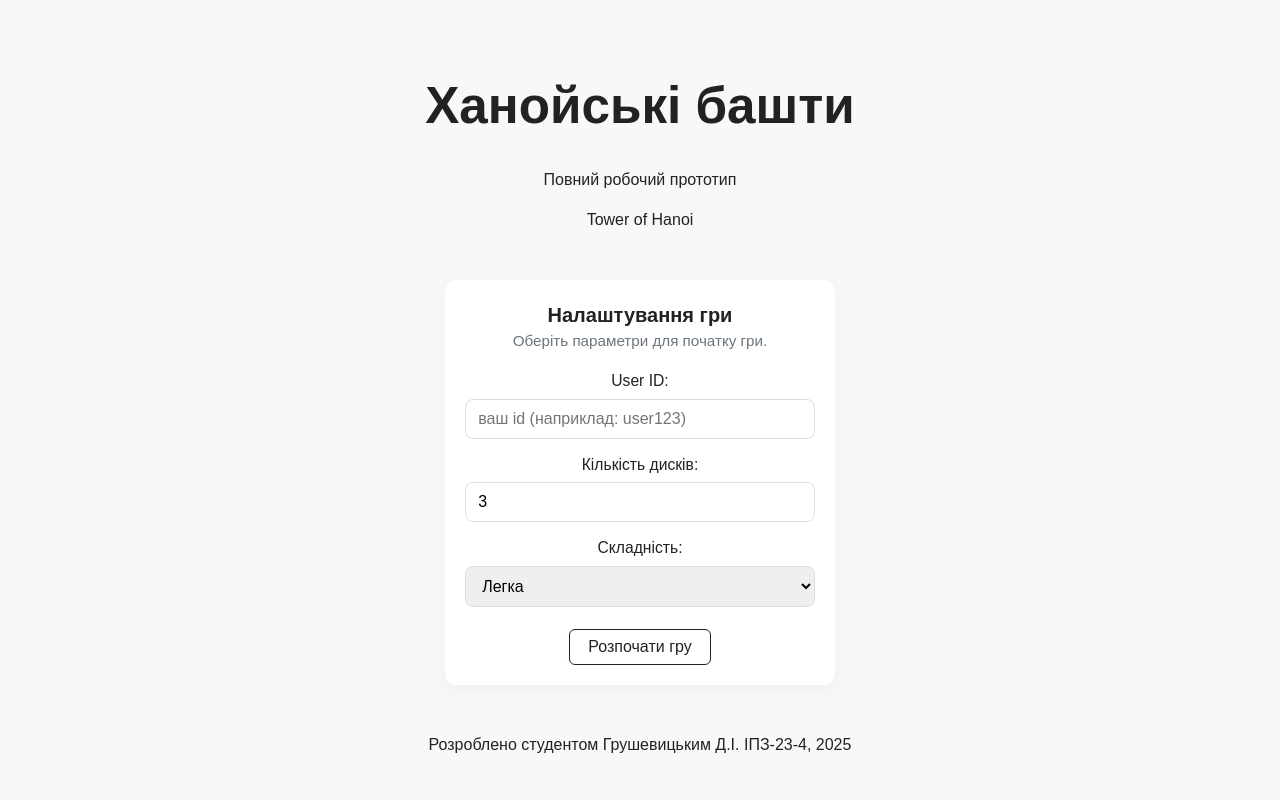
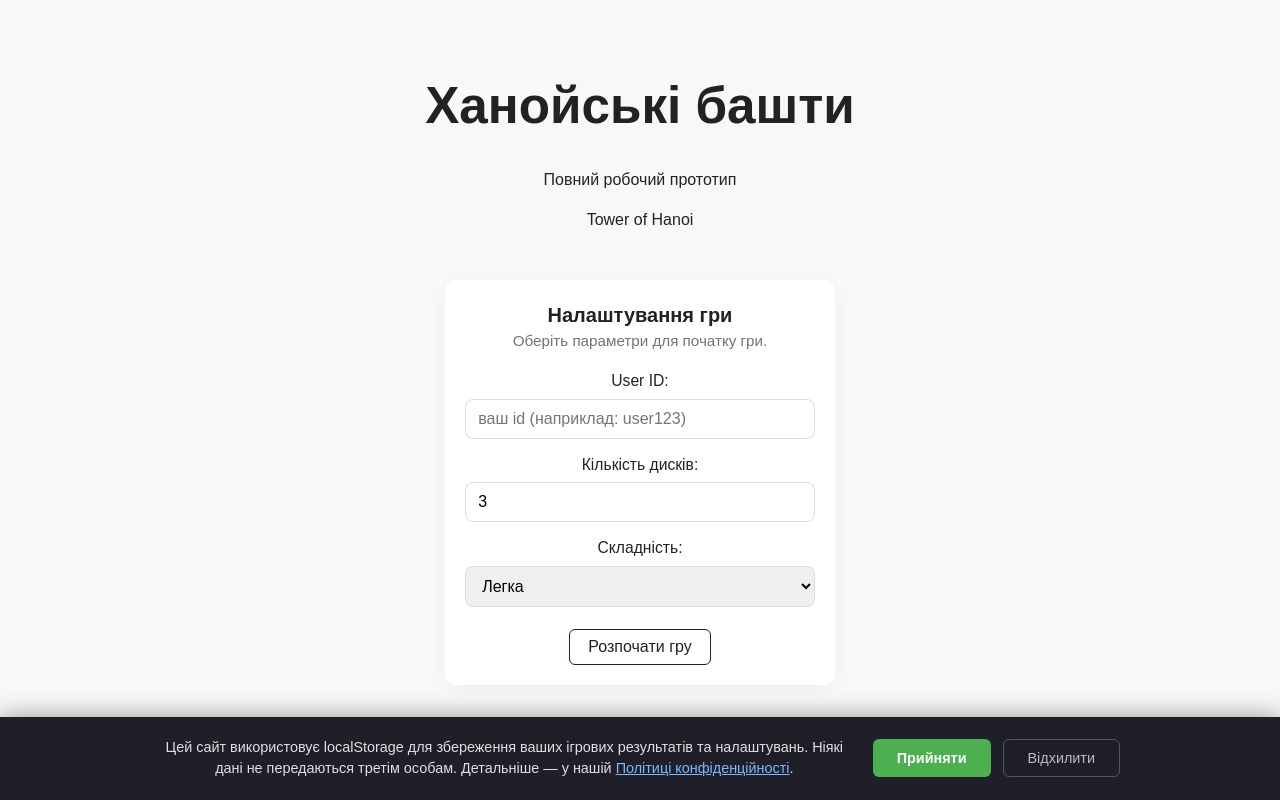
Before and after one commit to ipz234gdi/KOP, a React (Vite) app: page / in a window 1280 px wide. Built offline with nearby package versions, Linux system fonts and the light colour scheme.

Commit message:
feat: add GDPR cookie consent banner component

```diff
--- a/src/App.jsx
+++ b/src/App.jsx
@@ -1,5 +1,11 @@
+/**
+ * @module App
+ * @description Root application component. Manages routing, game state transitions,
+ * and renders the main layout with Header, page routes, footer, and cookie consent.
+ */
 import './App.css'
 import Header from './components/common/Header'
+import CookieConsent from './components/common/CookieConsent'
 import StartPage from './pages/StartPage'
 import GamePage from './pages/GamePage'
 import ResultsPage from './pages/ResultsPage'
@@ -10,6 +16,13 @@ import GameRouteGuard from "./routes/GameRouteGuard";
 import NotFoundPage from "./pages/NotFoundPage";
 import { useDispatch } from 'react-redux';
 import { addResult } from './store/slices/resultsSlice';
+
+/**
+ * Root application component.
+ * Handles game start, finish, and restart navigation.
+ * @function App
+ * @returns {JSX.Element} The application shell with routes and layout.
+ */
 
 export default function App() {
   const navigate = useNavigate();
@@ -91,6 +104,8 @@ export default function App() {
       <footer>
         Розроблено студентом Грушевицьким Д.І. ІПЗ-23-4, 2025
       </footer>
+
+      <CookieConsent />
     </div>
   );
 }
--- /dev/null
+++ b/src/components/common/CookieConsent.jsx
@@ -0,0 +1,65 @@
+import { useState, useEffect } from 'react';
+import styles from './CookieConsent.module.css';
+
+/**
+ * @module CookieConsent
+ * @description GDPR-compliant cookie consent banner component.
+ * Displays a banner at the bottom of the screen if the user hasn't made a choice yet.
+ * Stores the user's consent choice in localStorage.
+ */
+
+/**
+ * CookieConsent banner component.
+ * @function CookieConsent
+ * @returns {JSX.Element|null} The cookie consent banner or null if already accepted/declined.
+ */
+export default function CookieConsent() {
+    const [visible, setVisible] = useState(false);
+
+    useEffect(() => {
+        const consent = localStorage.getItem('cookieConsent');
+        if (!consent) {
+            setVisible(true);
+        }
+    }, []);
+
+    const handleAccept = () => {
+        localStorage.setItem('cookieConsent', 'accepted');
+        setVisible(false);
+    };
+
+    const handleDecline = () => {
+        localStorage.setItem('cookieConsent', 'declined');
+        setVisible(false);
+    };
+
+    if (!visible) return null;
+
+    return (
+        <div className={styles.banner}>
+            <div className={styles.content}>
+                <p className={styles.text}>
+                    Цей сайт використовує localStorage для збереження ваших ігрових результатів та налаштувань.
+                    Ніякі дані не передаються третім особам.
+                    Детальніше — у нашій{' '}
+                    <a
+                        href="https://github.com/ipz234gdi/KOP/blob/main/PRIVACY_POLICY.md"
+                        target="_blank"
+                        rel="noopener noreferrer"
+                        className={styles.link}
+                    >
+                        Політиці конфіденційності
+                    </a>.
+                </p>
+                <div className={styles.buttons}>
+                    <button className={styles.acceptBtn} onClick={handleAccept}>
+                        Прийняти
+                    </button>
+                    <button className={styles.declineBtn} onClick={handleDecline}>
+                        Відхилити
+                    </button>
+                </div>
+            </div>
+        </div>
+    );
+}
--- /dev/null
+++ b/src/components/common/CookieConsent.module.css
@@ -0,0 +1,92 @@
+.banner {
+  position: fixed;
+  bottom: 0;
+  left: 0;
+  right: 0;
+  background: rgba(20, 20, 30, 0.95);
+  backdrop-filter: blur(10px);
+  padding: 20px 24px;
+  z-index: 9999;
+  box-shadow: 0 -4px 20px rgba(0, 0, 0, 0.3);
+  animation: slideUp 0.4s ease-out;
+}
+
+@keyframes slideUp {
+  from {
+    transform: translateY(100%);
+    opacity: 0;
+  }
+  to {
+    transform: translateY(0);
+    opacity: 1;
+  }
+}
+
+.content {
+  max-width: 960px;
+  margin: 0 auto;
+  display: flex;
+  align-items: center;
+  justify-content: space-between;
+  gap: 24px;
+  flex-wrap: wrap;
+}
+
+.text {
+  color: #e0e0e0;
+  font-size: 0.9rem;
+  line-height: 1.5;
+  margin: 0;
+  flex: 1;
+  min-width: 250px;
+}
+
+.link {
+  color: #7eb8ff;
+  text-decoration: underline;
+}
+
+.link:hover {
+  color: #a8d4ff;
+}
+
+.buttons {
+  display: flex;
+  gap: 12px;
+  flex-shrink: 0;
+}
+
+.acceptBtn {
+  background: #4caf50;
+  color: white;
+  border: none;
+  padding: 10px 24px;
+  border-radius: 6px;
+  font-size: 0.9rem;
+  font-weight: 600;
+  cursor: pointer;
+  transition: background 0.2s, transform 0.15s;
+}
+
+.acceptBtn:hover {
+  background: #43a047;
+  transform: scale(1.03);
+}
+
+.declineBtn {
+  background: transparent;
+  color: #bbb;
+  border: 1px solid #555;
+  padding: 10px 24px;
+  border-radius: 6px;
+  font-size: 0.9rem;
+  font-weight: 500;
+  cursor: pointer;
+  transition: background 0.2s, color 0.2s, border-color 0.2s;
+}
+
+.declineBtn:hover {
+  background: rgba(255, 255, 255, 0.08);
+  color: #fff;
+  border-color: #888;
+}
```
